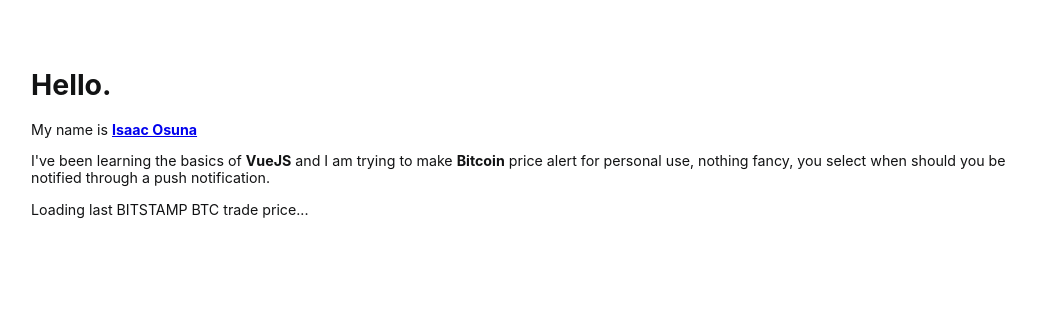
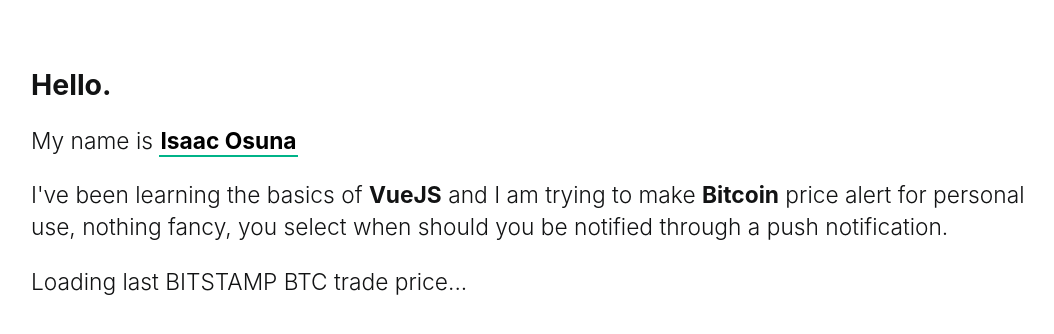
Before and after one commit to Hadza/alertmoon, a Vue app: page / in a window 1280 px wide. Shown: the top 334 px of the page, without its empty margins (105-1159 px from the left). Built offline with nearby package versions, Linux system fonts and the light colour scheme; no server answers; what vue-native-websocket, vuefire would draw is missing.

Commit message:
Link and animation

```diff
--- a/src/App.vue
+++ b/src/App.vue
@@ -2,7 +2,7 @@
   <div id="app">
     <h1>Hello.</h1>
     <p>
-      My name is <a href="http://isaacosuna.com"><b>Isaac Osuna</b></a>
+      My name is <a href="http://isaacosuna.com" class="link-1"><b>Isaac Osuna</b></a>
     </p>
     <p>
       I've been learning the basics of <b>VueJS</b> and I am trying to make
@@ -85,8 +85,36 @@ export default {
   position: relative;
 }*/
 
-$underlineColor: #00B388;
-$underlineHeight: 5%;
+.link-1 {
+  position: relative;
+  text-decoration: none;
+  display: inline-block;
+  color: black;
+  padding: 0 1px;
+  transition: color ease 0.3s;
+  cursor: pointer;
+}
+
+.link-1::before {
+   content: '';
+   position: absolute;
+   z-index: -1;
+   width: 100%;
+   height: 5%;
+   left: 0;
+   bottom: 0;
+   background-color: #00B388;
+   transition: all ease 0.3s;
+ }
+
+.link-1:hover {
+  color: white;
+  background-color: #00B388;
+  transition: ease-in 0.3s;
+  .link-1::after{
+    transition: max-height 0.25s ease-in;
+  }
+}
 
 
 p {
```
